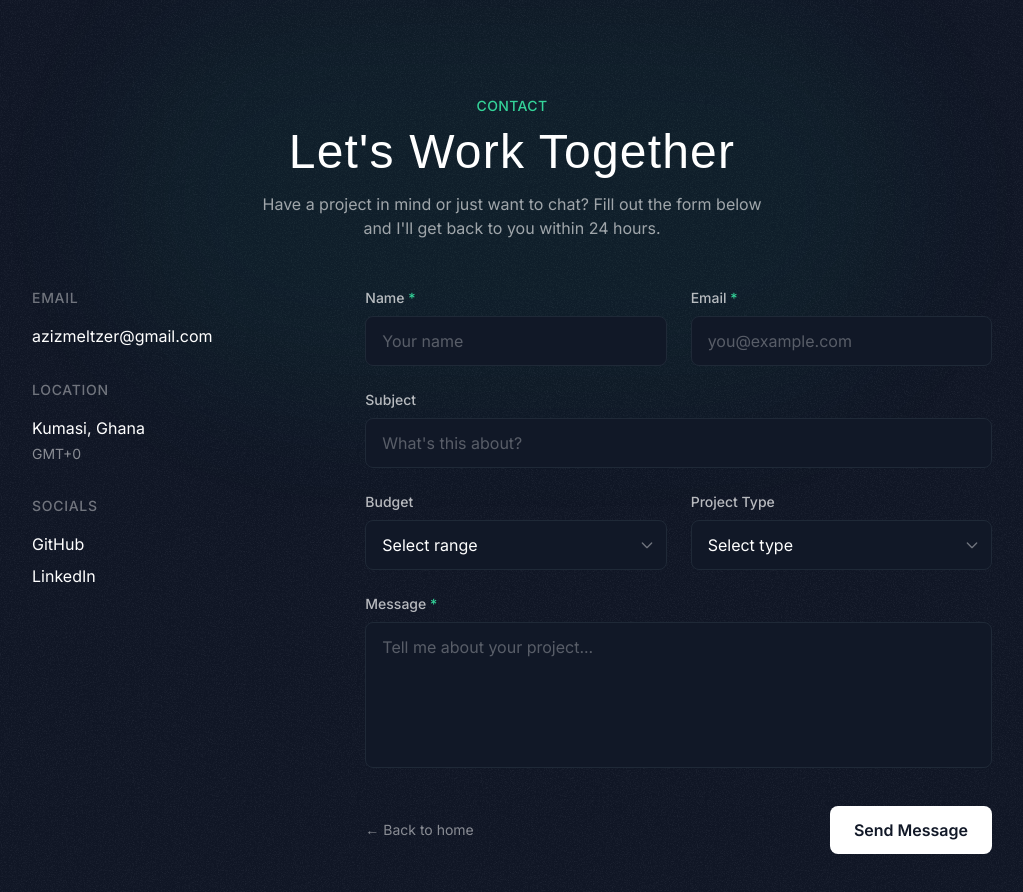
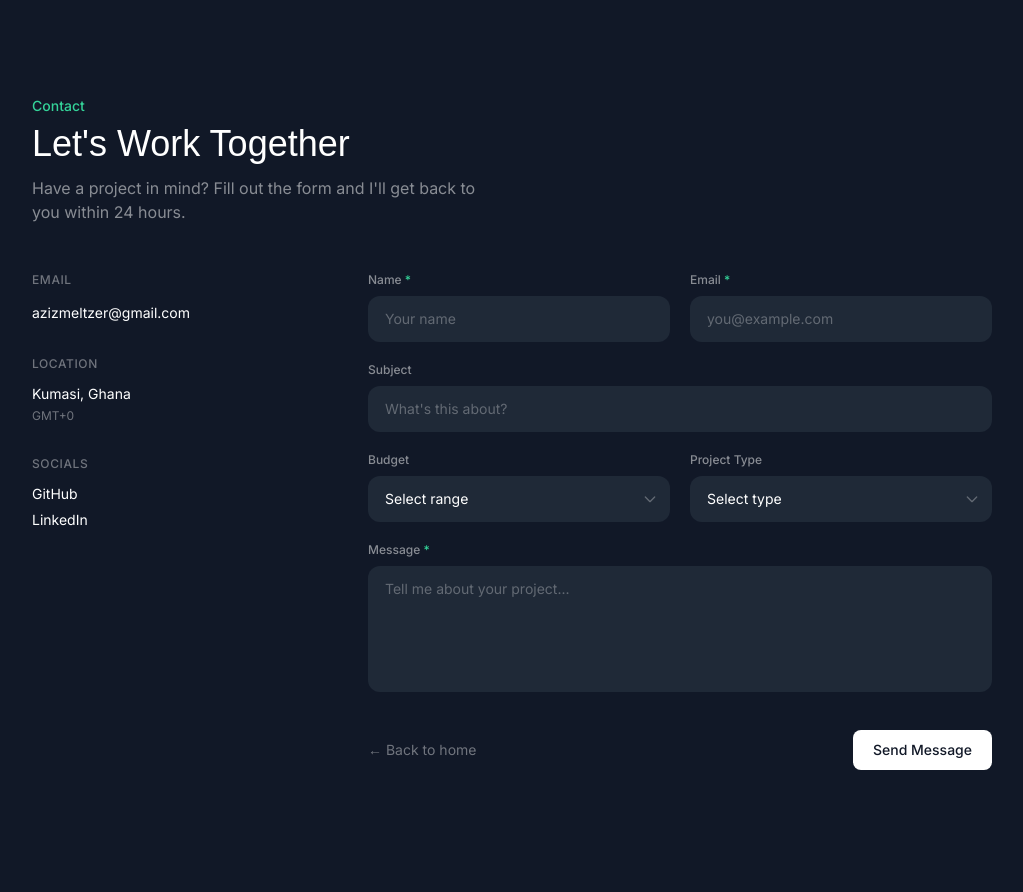
Before and after one commit to aaziblim/new-portfolio-website, a Next.js app: page /contact in a window 1280 px wide. Shown: the top 892 px of the page, without its empty margins (128-1151 px from the left). After the commit the page ends 866 px from the top, so only its background shows below. Built offline with nearby package versions, Linux system fonts and the light colour scheme; a web font is replaced by a local one.

Commit message:
Update testimonial cards design and layout

```diff
--- a/src/app/contact/page.tsx
+++ b/src/app/contact/page.tsx
@@ -1,7 +1,6 @@
 "use client";
 
 import { FormEvent, useState } from "react";
-import GrainImage from "@/assets/images/grain.jpg";
 import Link from "next/link";
 
 const ContactPage = () => {
@@ -34,38 +33,27 @@ const ContactPage = () => {
   };
 
   return (
-    <div className="py-16 md:py-24 relative z-0 min-h-screen">
-      {/* Subtle background */}
-      <div className="absolute inset-0 -z-10">
-        <div
-          className="absolute inset-0 opacity-5"
-          style={{ backgroundImage: `url(${GrainImage.src})` }}
-        ></div>
-        <div className="absolute top-0 left-1/2 -translate-x-1/2 w-[800px] h-[400px] bg-emerald-500/5 rounded-full blur-3xl"></div>
-      </div>
-
-      <div className="container max-w-4xl relative z-10">
+    <div className="py-16 md:py-24 min-h-screen">
+      <div className="container max-w-3xl">
         {/* Header */}
-        <div className="text-center mb-12">
-          <p className="text-emerald-400 font-medium tracking-wide uppercase text-sm mb-3">
+        <div className="mb-12">
+          <p className="text-emerald-400 font-medium text-sm mb-2">
             Contact
           </p>
-          <h1 className="font-serif text-3xl md:text-5xl tracking-wide">
+          <h1 className="font-serif text-3xl md:text-4xl">
             Let&apos;s Work Together
           </h1>
-          <p className="mt-4 text-white/60 max-w-lg mx-auto">
-            Have a project in mind or just want to chat? Fill out the form below
-            and I&apos;ll get back to you within 24 hours.
+          <p className="mt-3 text-white/50 max-w-md">
+            Have a project in mind? Fill out the form and I&apos;ll get back to you within 24 hours.
           </p>
         </div>
 
         {/* Success State */}
         {submitted ? (
-          <div className="max-w-lg mx-auto text-center">
-            <div className="bg-gray-900 border border-gray-800 rounded-2xl p-10">
-              <div className="size-16 mx-auto mb-6 rounded-full bg-emerald-400/10 border border-emerald-400/20 flex items-center justify-center">
+          <div className="bg-gray-800 rounded-2xl p-8">
+            <div className="size-12 mb-5 rounded-full bg-emerald-400/10 flex items-center justify-center">
               <svg
-                  className="size-8 text-emerald-400"
+                className="size-6 text-emerald-400"
                 fill="none"
                 stroke="currentColor"
                 viewBox="0 0 24 24"
@@ -78,14 +66,13 @@ const ContactPage = () => {
                 />
               </svg>
             </div>
-              <h2 className="font-serif text-2xl mb-3">Message Sent</h2>
-              <p className="text-white/60 mb-8">
-                Thank you for reaching out. I&apos;ll review your message and
-                respond as soon as possible.
+            <h2 className="font-semibold text-xl text-white mb-2">Message Sent</h2>
+            <p className="text-white/50 mb-6">
+              Thank you for reaching out. I&apos;ll review your message and respond as soon as possible.
             </p>
             <Link
               href="/"
-                className="inline-flex items-center gap-2 text-emerald-400 hover:text-emerald-300 transition-colors font-medium"
+              className="inline-flex items-center gap-2 text-emerald-400 hover:text-emerald-300 transition-colors text-sm font-medium"
             >
               <svg
                 className="size-4"
@@ -103,41 +90,40 @@ const ContactPage = () => {
               Back to Home
             </Link>
           </div>
-          </div>
         ) : (
-          <div className="grid md:grid-cols-3 gap-10">
+          <div className="grid md:grid-cols-3 gap-12">
             {/* Left side - Contact Info */}
             <div className="space-y-8">
               <div>
-                <h3 className="text-sm font-medium text-white/40 uppercase tracking-wider mb-4">
+                <h3 className="text-xs font-medium text-white/40 uppercase tracking-wider mb-3">
                   Email
                 </h3>
                 <a
                   href="mailto:azizmeltzer@gmail.com"
-                  className="text-white hover:text-emerald-400 transition-colors"
+                  className="text-sm text-white hover:text-emerald-400 transition-colors"
                 >
                   azizmeltzer@gmail.com
                 </a>
               </div>
 
               <div>
-                <h3 className="text-sm font-medium text-white/40 uppercase tracking-wider mb-4">
+                <h3 className="text-xs font-medium text-white/40 uppercase tracking-wider mb-3">
                   Location
                 </h3>
-                <p className="text-white">Kumasi, Ghana</p>
-                <p className="text-white/50 text-sm mt-1">GMT+0</p>
+                <p className="text-sm text-white">Kumasi, Ghana</p>
+                <p className="text-xs text-white/40 mt-1">GMT+0</p>
               </div>
 
               <div>
-                <h3 className="text-sm font-medium text-white/40 uppercase tracking-wider mb-4">
+                <h3 className="text-xs font-medium text-white/40 uppercase tracking-wider mb-3">
                   Socials
                 </h3>
-                <div className="flex flex-col gap-2">
+                <div className="flex flex-col gap-1.5">
                   <a
                     href="https://github.com/aaziblim"
                     target="_blank"
                     rel="noopener noreferrer"
-                    className="text-white hover:text-emerald-400 transition-colors"
+                    className="text-sm text-white hover:text-emerald-400 transition-colors"
                   >
                     GitHub
                   </a>
@@ -145,7 +131,7 @@ const ContactPage = () => {
                     href="http://www.linkedin.com/in/azizjibril"
                     target="_blank"
                     rel="noopener noreferrer"
-                    className="text-white hover:text-emerald-400 transition-colors"
+                    className="text-sm text-white hover:text-emerald-400 transition-colors"
                   >
                     LinkedIn
                   </a>
@@ -155,10 +141,10 @@ const ContactPage = () => {
 
             {/* Right side - Form */}
             <div className="md:col-span-2">
-              <form onSubmit={handleSubmit} className="space-y-6">
-                <div className="grid grid-cols-1 sm:grid-cols-2 gap-6">
+              <form onSubmit={handleSubmit} className="space-y-5">
+                <div className="grid grid-cols-1 sm:grid-cols-2 gap-5">
                   <div>
-                    <label className="block text-sm font-medium text-white/70 mb-2">
+                    <label className="block text-xs font-medium text-white/50 mb-2">
                       Name <span className="text-emerald-400">*</span>
                     </label>
                     <input
@@ -166,11 +152,11 @@ const ContactPage = () => {
                       name="name"
                       required
                       placeholder="Your name"
-                      className="w-full px-4 py-3 rounded-lg bg-gray-900 text-white border border-gray-800 focus:outline-none focus:border-emerald-400/50 transition-colors placeholder:text-white/30"
+                      className="w-full px-4 py-3 rounded-xl bg-gray-800 text-white text-sm border border-transparent focus:outline-none focus:border-white/10 transition-colors placeholder:text-white/30"
                     />
                   </div>
                   <div>
-                    <label className="block text-sm font-medium text-white/70 mb-2">
+                    <label className="block text-xs font-medium text-white/50 mb-2">
                       Email <span className="text-emerald-400">*</span>
                     </label>
                     <input
@@ -178,32 +164,32 @@ const ContactPage = () => {
                       name="email"
                       required
                       placeholder="you@example.com"
-                      className="w-full px-4 py-3 rounded-lg bg-gray-900 text-white border border-gray-800 focus:outline-none focus:border-emerald-400/50 transition-colors placeholder:text-white/30"
+                      className="w-full px-4 py-3 rounded-xl bg-gray-800 text-white text-sm border border-transparent focus:outline-none focus:border-white/10 transition-colors placeholder:text-white/30"
                     />
                   </div>
                 </div>
 
                 <div>
-                  <label className="block text-sm font-medium text-white/70 mb-2">
+                  <label className="block text-xs font-medium text-white/50 mb-2">
                     Subject
                   </label>
                   <input
                     type="text"
                     name="subject"
-                    placeholder="What&apos;s this about?"
-                    className="w-full px-4 py-3 rounded-lg bg-gray-900 text-white border border-gray-800 focus:outline-none focus:border-emerald-400/50 transition-colors placeholder:text-white/30"
+                    placeholder="What's this about?"
+                    className="w-full px-4 py-3 rounded-xl bg-gray-800 text-white text-sm border border-transparent focus:outline-none focus:border-white/10 transition-colors placeholder:text-white/30"
                   />
                 </div>
 
-                <div className="grid grid-cols-1 sm:grid-cols-2 gap-6">
+                <div className="grid grid-cols-1 sm:grid-cols-2 gap-5">
                   <div>
-                    <label className="block text-sm font-medium text-white/70 mb-2">
+                    <label className="block text-xs font-medium text-white/50 mb-2">
                       Budget
                     </label>
                     <div className="relative">
                       <select
                         name="budget"
-                        className="appearance-none w-full px-4 py-3 rounded-lg bg-gray-900 text-white border border-gray-800 focus:outline-none focus:border-emerald-400/50 transition-colors pr-10"
+                        className="appearance-none w-full px-4 py-3 rounded-xl bg-gray-800 text-white text-sm border border-transparent focus:outline-none focus:border-white/10 transition-colors pr-10"
                         defaultValue=""
                       >
                         <option value="" disabled>
@@ -215,7 +201,7 @@ const ContactPage = () => {
                         <option value="10000-plus">$10,000+</option>
                         <option value="not-sure">Not sure yet</option>
                       </select>
-                      <div className="pointer-events-none absolute inset-y-0 right-0 flex items-center px-3 text-white/40">
+                      <div className="pointer-events-none absolute inset-y-0 right-0 flex items-center px-3 text-white/30">
                         <svg
                           className="size-4"
                           fill="none"
@@ -234,13 +220,13 @@ const ContactPage = () => {
                   </div>
 
                   <div>
-                    <label className="block text-sm font-medium text-white/70 mb-2">
+                    <label className="block text-xs font-medium text-white/50 mb-2">
                       Project Type
                     </label>
                     <div className="relative">
                       <select
                         name="type"
-                        className="appearance-none w-full px-4 py-3 rounded-lg bg-gray-900 text-white border border-gray-800 focus:outline-none focus:border-emerald-400/50 transition-colors pr-10"
+                        className="appearance-none w-full px-4 py-3 rounded-xl bg-gray-800 text-white text-sm border border-transparent focus:outline-none focus:border-white/10 transition-colors pr-10"
                         defaultValue=""
                       >
                         <option value="" disabled>
@@ -252,7 +238,7 @@ const ContactPage = () => {
                         <option value="consultation">Consultation</option>
                         <option value="other">Other</option>
                       </select>
-                      <div className="pointer-events-none absolute inset-y-0 right-0 flex items-center px-3 text-white/40">
+                      <div className="pointer-events-none absolute inset-y-0 right-0 flex items-center px-3 text-white/30">
                         <svg
                           className="size-4"
                           fill="none"
@@ -272,7 +258,7 @@ const ContactPage = () => {
                 </div>
 
                 <div>
-                  <label className="block text-sm font-medium text-white/70 mb-2">
+                  <label className="block text-xs font-medium text-white/50 mb-2">
                     Message <span className="text-emerald-400">*</span>
                   </label>
                   <textarea
@@ -280,14 +266,14 @@ const ContactPage = () => {
                     rows={5}
                     required
                     placeholder="Tell me about your project..."
-                    className="w-full px-4 py-3 rounded-lg bg-gray-900 text-white border border-gray-800 focus:outline-none focus:border-emerald-400/50 transition-colors resize-none placeholder:text-white/30"
+                    className="w-full px-4 py-3 rounded-xl bg-gray-800 text-white text-sm border border-transparent focus:outline-none focus:border-white/10 transition-colors resize-none placeholder:text-white/30"
                   />
                 </div>
 
-                <div className="flex items-center justify-between pt-2">
+                <div className="flex items-center justify-between pt-3">
                   <Link
                     href="/"
-                    className="text-sm text-white/50 hover:text-white transition-colors"
+                    className="text-sm text-white/40 hover:text-white transition-colors"
                   >
                     ← Back to home
                   </Link>
@@ -295,7 +281,7 @@ const ContactPage = () => {
                   <button
                     type="submit"
                     disabled={isSubmitting}
-                    className="inline-flex items-center gap-2 bg-white text-gray-900 font-semibold px-6 py-3 rounded-lg hover:bg-white/90 transition-colors disabled:opacity-50"
+                    className="inline-flex items-center gap-2 bg-white text-gray-900 font-medium text-sm px-5 py-2.5 rounded-lg hover:bg-white/90 transition-colors disabled:opacity-50"
                   >
                     {isSubmitting ? (
                       <>
--- a/src/app/globals.css
+++ b/src/app/globals.css
@@ -4,11 +4,11 @@
 
 @layer base {
   .nav-item {
-    @apply px-4 py-2 md:px-4 md:py-2 lg:px-5  rounded-full text-white/70 text-sm md:text-base lg:text-lg font-semibold hover:bg-white/10 hover:text-white transition duration-300;
+    @apply px-4 py-2 md:px-4 md:py-2 lg:px-5 rounded-full text-white/70 text-sm md:text-base lg:text-lg font-semibold hover:bg-white/10 hover:text-white transition duration-300;
   }
 
   .hero_ring {
-    @apply absolute inset-0  border-2 top-1/2 left-1/2 -translate-x-1/2 -translate-y-1/2 rounded-full border-emerald-300/5 shadow-[0_0_80px_inset] shadow-emerald-300/5 pointer-events-none z-[-10];
+    @apply absolute inset-0 border-2 top-1/2 left-1/2 -translate-x-1/2 -translate-y-1/2 rounded-full border-emerald-300/5 shadow-[0_0_80px_inset] shadow-emerald-300/5 pointer-events-none z-[-10];
   }
 }
 
@@ -26,3 +26,16 @@ html {
 body {
   overflow-x: hidden;
 }
+
+/* Hide scrollbar utility */
+.scrollbar-hide {
+  -ms-overflow-style: none;
+  /* IE and Edge */
+  scrollbar-width: none;
+  /* Firefox */
+}
+
+.scrollbar-hide::-webkit-scrollbar {
+  display: none;
+  /* Chrome, Safari and Opera */
+}
--- a/tailwind.config.ts
+++ b/tailwind.config.ts
@@ -12,7 +12,8 @@ const config: Config = {
     screens: {
       sm: "375px",
       md: "768px",
-      lg: "1200px",
+      lg: "1024px",
+      xl: "1200px",
     },
     container: {
       center: true,
```
Also changed, not shown: src/sections/Testimonials.tsx (+46 -28 lines). Lines whose indentation alone changed are shown as unchanged.
